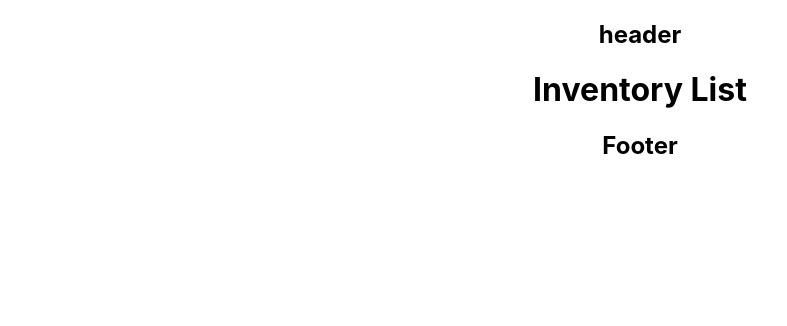
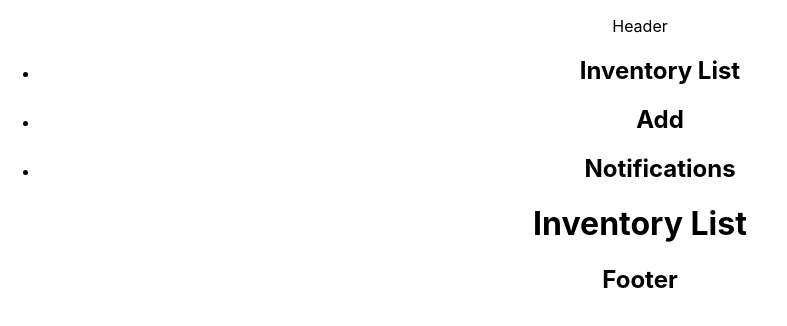
Before and after one commit to RosanneE/Inventory_Managment, a React (Create React App) app in the folder frontend/: page / in a window 1280 px wide. Shown: the top 326 px of the page, without its empty margins (0-787 px from the left). Built offline with nearby package versions, Linux system fonts and the light colour scheme; no server answers.

Commit message:
sample api connection(starships list)

```diff
--- a/frontend/package.json
+++ b/frontend/package.json
@@ -6,6 +6,7 @@
     "@testing-library/jest-dom": "^5.16.4",
     "@testing-library/react": "^13.2.0",
     "@testing-library/user-event": "^13.5.0",
+    "axios": "^0.27.2",
     "react": "^18.1.0",
     "react-dom": "^18.1.0",
     "react-router-dom": "^6.3.0",
--- a/frontend/src/App.js
+++ b/frontend/src/App.js
@@ -2,9 +2,31 @@
 import InventoryList from './pages/InventoryList';
 import Header from './components/Header';
 import Footer from './components/Footer';
+import { useEffect, useState } from 'react';
+import axios from 'axios'
 import './App.css';
 
+
 function App() {
+
+  useEffect(() => {
+    fetchData()
+  }, [])
+
+  async function fetchData() {
+    const url = 'https://swapi.dev/api/starships'
+    try {
+      const res = await fetch(url)
+      const json = await res.json()
+      //setShips(json.results)
+      console.log(json.results)
+    } catch (err) {
+      throw err
+      console.log(err)
+    }
+  }
+
+
   return (
     <div className="App">
       <Header/>
--- a/frontend/src/components/Header.js
+++ b/frontend/src/components/Header.js
@@ -1,10 +1,18 @@
 //imports
-import { Link } from 'react-router-dom';
+import InventoryList from "../pages/InventoryList"
+import Add from "../pages/Add"
+import Notifications from "../pages/Notifications"
+
 
 function Header() {
     return (
         <nav className='nav'>
-            <h1>header</h1>
+            <p>Header</p>
+            <ul>
+                <li> <InventoryList/> </li>
+                <li> <Add/> </li>
+                <li> <Notifications/> </li>
+            </ul>
         </nav>
     )
 }
--- a/frontend/src/index.js
+++ b/frontend/src/index.js
@@ -1,11 +1,14 @@
 import React from 'react';
 import ReactDOM from 'react-dom/client';
+import { BrowserRouter as Router } from 'react-router-dom';
 import './index.css';
 import App from './App';
 
 const root = ReactDOM.createRoot(document.getElementById('root'));
 root.render(
-  <React.StrictMode>
-    <App />
-  </React.StrictMode>
+  <Router>
+    <React.StrictMode>
+      <App />
+    </React.StrictMode>
+  </Router>
 );
--- /dev/null
+++ b/frontend/src/pages/Notifications.js
@@ -0,0 +1,10 @@
+//imports
+
+const Notifications = () => {
+    return(
+        <h1>Notifications</h1>
+    )
+}
+
+//export
+export default Notifications
```
Also changed, not shown: 2 other files (tests, documents, lock files or other folders).
